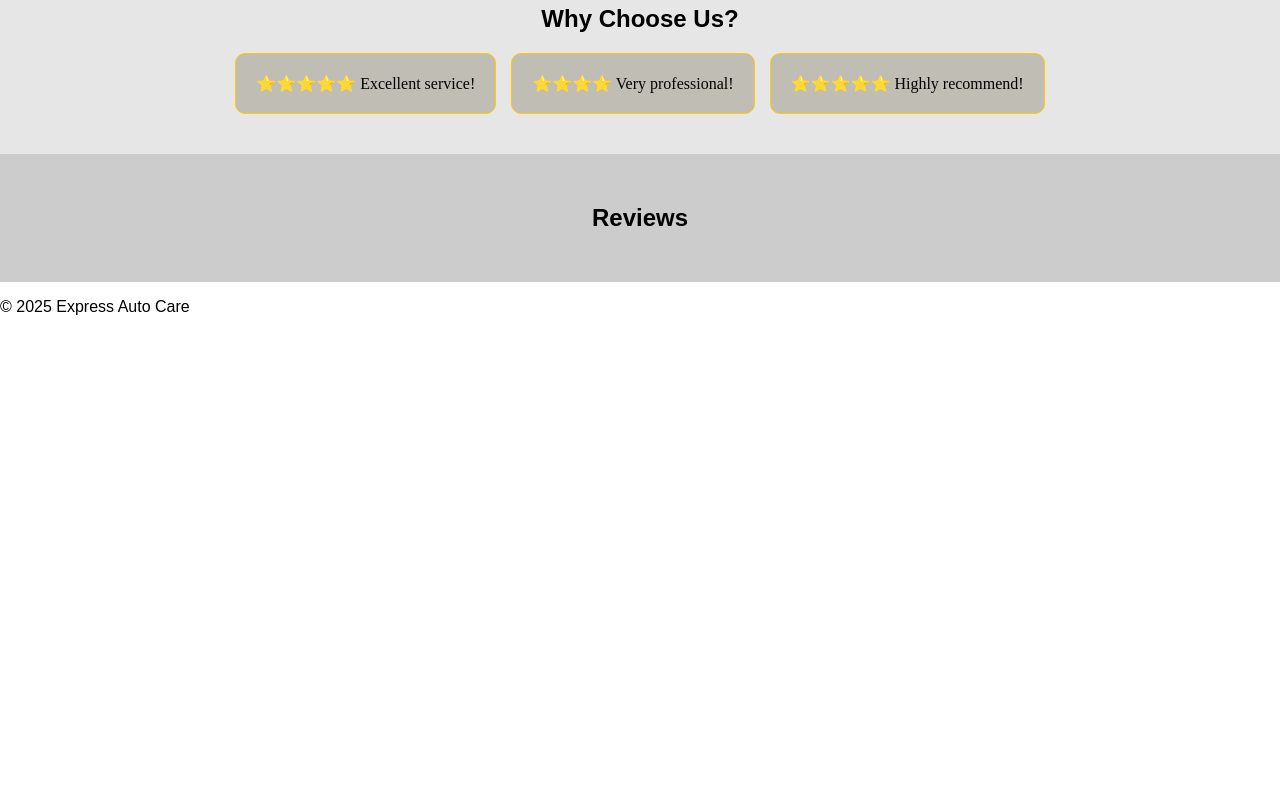
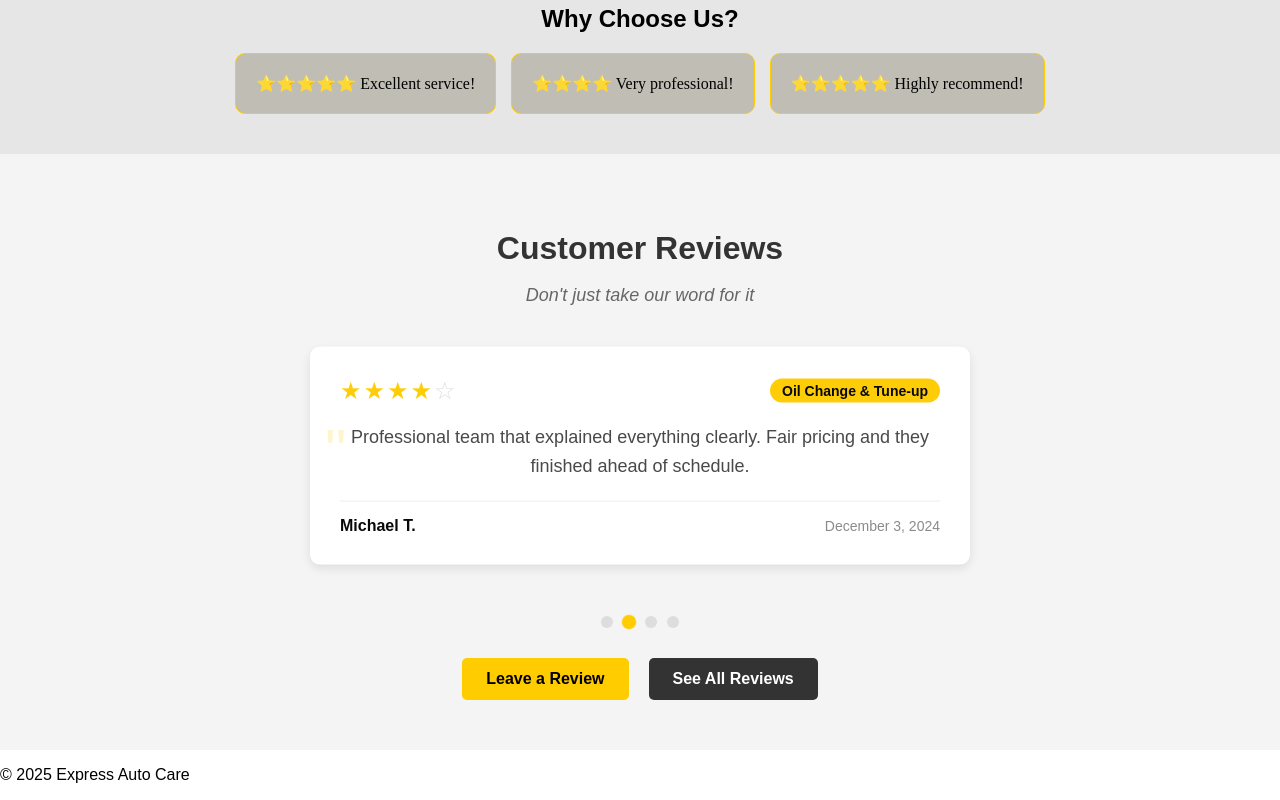
Before and after one commit to MichaelCoulter45/XpressAuto, a React (Vite) app in the folder frontend/xpress-app/: page / in a window 1280 px wide. Shown: the part 530-1330 px from the top of the page. Before the commit the page ends 862 px from the top, so only its background shows below. Built offline with nearby package versions, Linux system fonts and the light colour scheme.

Commit message:
Add reviews section with auto-rotating customer feedback and styling updates

```diff
--- a/frontend/xpress-app/package.json
+++ b/frontend/xpress-app/package.json
@@ -11,6 +11,7 @@
   },
   "dependencies": {
     "axios": "^1.8.1",
+    "nodejs": "^0.0.0",
     "react": "^19.0.0",
     "react-dom": "^19.0.0",
     "react-router": "^7.2.0",
--- a/frontend/xpress-app/src/Components/Dashboard.jsx
+++ b/frontend/xpress-app/src/Components/Dashboard.jsx
@@ -1,6 +1,6 @@
 import { useState, useEffect } from "react";
 import { useNavigate } from "react-router-dom";
-import { authService } from "../services/authService";
+import { authService } from "../Services/authService";
 import Header from "./Header";
 import Footer from "./Footer";
 
--- a/frontend/xpress-app/src/Components/Login.jsx
+++ b/frontend/xpress-app/src/Components/Login.jsx
@@ -1,6 +1,6 @@
 import { useState } from "react";
 import { useNavigate } from "react-router-dom";
-import { authService } from "../services/authService";
+import { authService } from "../Services/authService";
 import Header from "./Header";
 import Footer from "./Footer";
 
--- a/frontend/xpress-app/src/Components/Reviews.jsx
+++ b/frontend/xpress-app/src/Components/Reviews.jsx
@@ -1,8 +1,121 @@
+import { useState, useEffect } from "react";
+
 function Reviews() {
+  const [currentIndex, setCurrentIndex] = useState(0);
+
+  // Mock data for reviews
+  const reviews = [
+    {
+      id: 1,
+      name: "Sarah M.",
+      rating: 5,
+      date: "January 15, 2025",
+      comment:
+        "Incredible service! My car was fixed same-day and they even gave me a courtesy car wash. Will definitely return for future maintenance.",
+      service: "Brake Repair",
+    },
+    {
+      id: 2,
+      name: "Michael T.",
+      rating: 4,
+      date: "December 3, 2024",
+      comment:
+        "Professional team that explained everything clearly. Fair pricing and they finished ahead of schedule.",
+      service: "Oil Change & Tune-up",
+    },
+    {
+      id: 3,
+      name: "Jennifer K.",
+      rating: 5,
+      date: "November 18, 2024",
+      comment:
+        "As a woman who's been talked down to at other shops, I really appreciated the respectful and transparent service here!",
+      service: "Transmission Service",
+    },
+    {
+      id: 4,
+      name: "Robert P.",
+      rating: 5,
+      date: "October 22, 2024",
+      comment:
+        "Been taking my vehicles here for years. Always reliable, honest, and they stand behind their work.",
+      service: "Engine Diagnostics",
+    },
+  ];
+
+  // Auto-rotate reviews
+  useEffect(() => {
+    const interval = setInterval(() => {
+      setCurrentIndex((prevIndex) =>
+        prevIndex === reviews.length - 1 ? 0 : prevIndex + 1
+      );
+    }, 5000);
+
+    return () => clearInterval(interval);
+  }, [reviews.length]);
+
+  // Navigate to a specific review
+  const goToReview = (index) => {
+    setCurrentIndex(index);
+  };
+
+  // Helper function to generate star rating
+  const renderStars = (rating) => {
+    const stars = [];
+    for (let i = 0; i < 5; i++) {
+      stars.push(
+        <span key={i} className={i < rating ? "star filled" : "star"}>
+          {i < rating ? "★" : "☆"}
+        </span>
+      );
+    }
+    return stars;
+  };
+
   return (
     <section className="reviews">
-      <h2>Reviews</h2>
+      <div className="reviews-container">
+        <h2>Customer Reviews</h2>
+        <p className="reviews-subtitle">Don't just take our word for it</p>
+
+        <div className="reviews-carousel">
+          <div className="review-card" key={reviews[currentIndex].id}>
+            <div className="review-header">
+              <div className="rating">
+                {renderStars(reviews[currentIndex].rating)}
+              </div>
+              <div className="service-tag">{reviews[currentIndex].service}</div>
+            </div>
+            <p className="review-comment">{reviews[currentIndex].comment}</p>
+            <div className="review-footer">
+              <span className="review-name">{reviews[currentIndex].name}</span>
+              <span className="review-date">{reviews[currentIndex].date}</span>
+            </div>
+          </div>
+        </div>
+
+        <div className="review-dots">
+          {reviews.map((_, index) => (
+            <button
+              key={index}
+              className={`dot ${index === currentIndex ? "active" : ""}`}
+              onClick={() => goToReview(index)}
+              aria-label={`View review ${index + 1}`}
+            ></button>
+          ))}
+        </div>
+
+        <div className="review-cta">
+          <a href="#" className="review-button">
+            Leave a Review
+          </a>
+          <a href="#" className="review-button secondary">
+            See All Reviews
+          </a>
+        </div>
+      </div>
     </section>
   );
 }
+
 export default Reviews;
--- a/frontend/xpress-app/src/index.css
+++ b/frontend/xpress-app/src/index.css
@@ -390,3 +390,189 @@ body {
 .logout-button:hover {
   background-color: #c82333;
 }
+
+/*Reviews css*/
+/* ...existing code... */
+
+/* Reviews Section - Updated */
+.reviews {
+  text-align: center;
+  padding: 50px 30px;
+  background: #f4f4f4;
+}
+
+.reviews-container {
+  max-width: 800px;
+  margin: 0 auto;
+}
+
+.reviews h2 {
+  margin-bottom: 10px;
+  font-size: 32px;
+  color: #333;
+}
+
+.reviews-subtitle {
+  margin-bottom: 40px;
+  font-size: 18px;
+  color: #666;
+  font-style: italic;
+}
+
+.reviews-carousel {
+  position: relative;
+  min-height: 250px;
+  margin-bottom: 20px;
+}
+
+.review-card {
+  background: white;
+  padding: 30px;
+  border-radius: 10px;
+  box-shadow: 0 4px 12px rgba(0, 0, 0, 0.1);
+  margin: 0 auto 20px;
+  max-width: 600px;
+  transition: all 0.5s ease;
+  animation: fadeIn 0.8s ease-in-out;
+}
+
+.review-card:hover {
+  transform: translateY(-5px);
+  box-shadow: 0 6px 18px rgba(255, 204, 0, 0.25);
+}
+
+.review-header {
+  display: flex;
+  justify-content: space-between;
+  align-items: center;
+  margin-bottom: 15px;
+}
+
+.rating {
+  display: flex;
+}
+
+.star {
+  color: #ddd;
+  font-size: 24px;
+  margin-right: 2px;
+}
+
+.star.filled {
+  color: #ffcc00;
+}
+
+.service-tag {
+  background: #ffcc00;
+  color: black;
+  padding: 4px 12px;
+  border-radius: 20px;
+  font-size: 14px;
+  font-weight: bold;
+}
+
+.review-comment {
+  font-size: 18px;
+  line-height: 1.6;
+  margin-bottom: 20px;
+  color: #444;
+  position: relative;
+}
+
+.review-comment::before {
+  content: '"';
+  font-size: 60px;
+  color: rgba(255, 204, 0, 0.2);
+  position: absolute;
+  top: -20px;
+  left: -15px;
+}
+
+.review-footer {
+  display: flex;
+  justify-content: space-between;
+  align-items: center;
+  border-top: 1px solid #eee;
+  padding-top: 15px;
+}
+
+.review-name {
+  font-weight: bold;
+  font-size: 16px;
+}
+
+.review-date {
+  color: #888;
+  font-size: 14px;
+}
+
+.review-dots {
+  display: flex;
+  justify-content: center;
+  margin: 20px 0;
+}
+
+.dot {
+  width: 12px;
+  height: 12px;
+  border-radius: 50%;
+  background: #ddd;
+  margin: 0 5px;
+  cursor: pointer;
+  border: none;
+  transition: all 0.3s ease;
+}
+
+.dot.active {
+  background: #ffcc00;
+  transform: scale(1.2);
+}
+
+.dot:hover {
+  background: #ffcc00;
+  animation: pulse 1s infinite;
+}
+
+.review-cta {
+  margin-top: 30px;
+  display: flex;
+  justify-content: center;
+  gap: 20px;
+}
+
+.review-button {
+  padding: 12px 24px;
+  background: #ffcc00;
+  color: black;
+  text-decoration: none;
+  border-radius: 5px;
+  font-weight: bold;
+  transition: all 0.3s ease;
+}
+
+.review-button:hover {
+  background: #e6b800;
+  transform: scale(1.05);
+}
+
+.review-button.secondary {
+  background: #333;
+  color: white;
+}
+
+.review-button.secondary:hover {
+  background: #444;
+}
+
+@keyframes fadeIn {
+  from {
+    opacity: 0;
+    transform: translateY(20px);
+  }
+  to {
+    opacity: 1;
+    transform: translateY(0);
+  }
+}
+
+/* ...existing code... */
```
Also changed, not shown: 2 other files (tests, documents, lock files or other folders).
